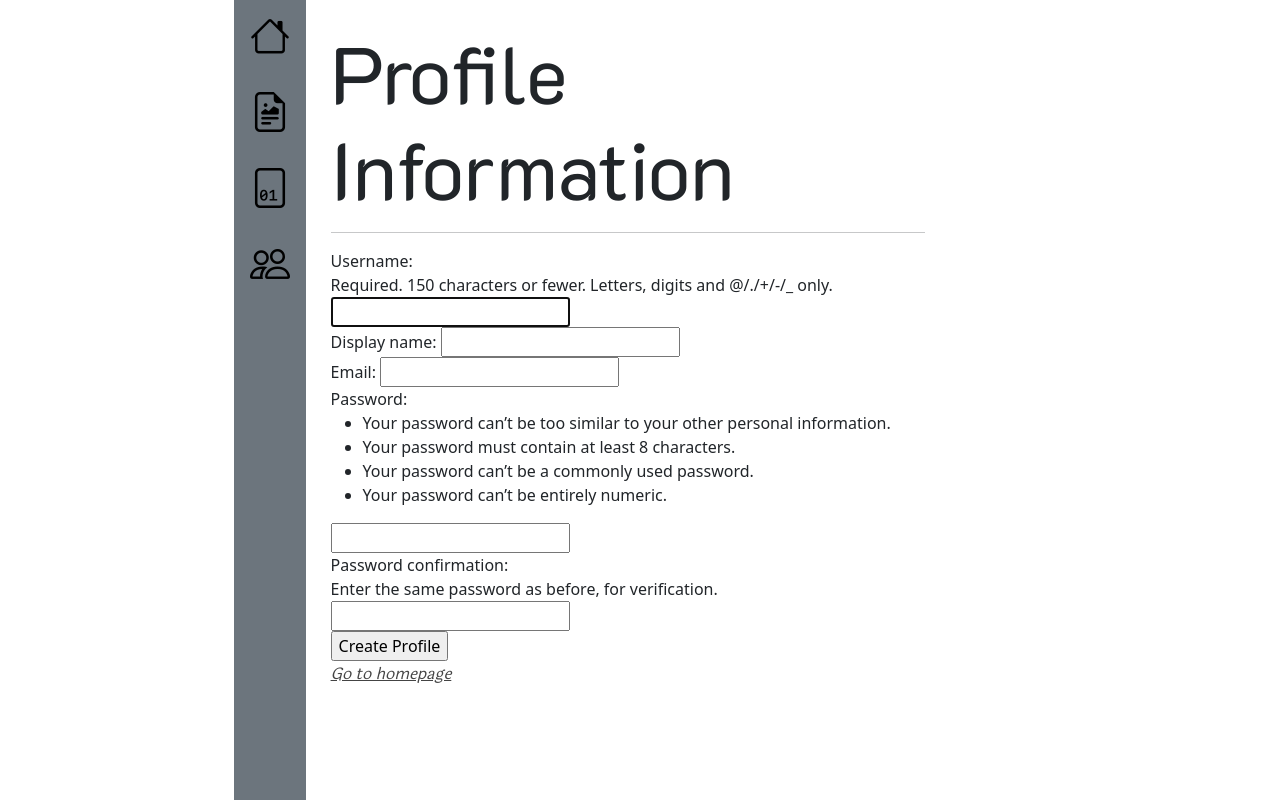
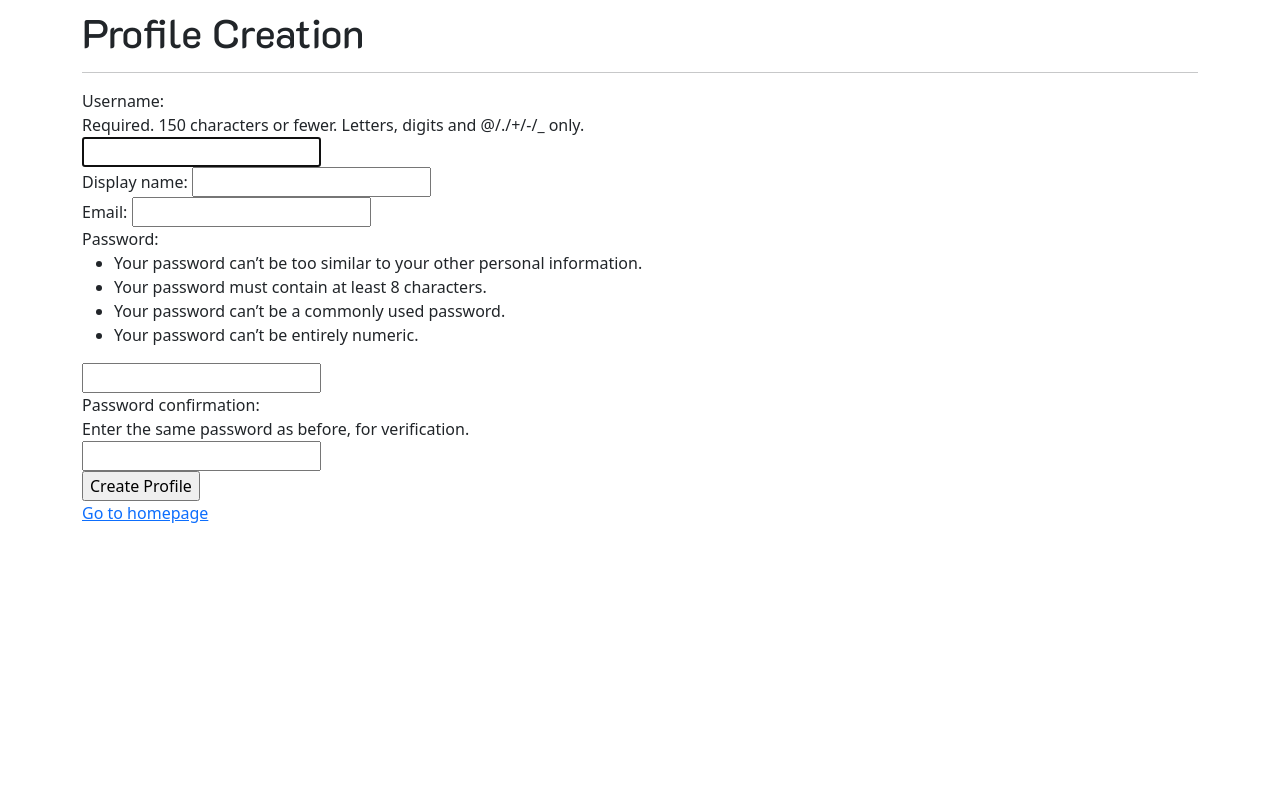
Before and after one commit to aubreyrui/csci42-alice-repository, a Django app: page /profile/create in a window 1280 px wide. Run offline with Django 5.2, Linux system fonts and the light colour scheme; some libraries are stand-ins or nearby versions.

Commit message:
ui update: migrating to google fonts, visual tweaks

```diff
--- a/bitwiseapp/static/css/base.css
+++ b/bitwiseapp/static/css/base.css
@@ -1,9 +1,10 @@
-@font-face {
-    font-family: "K2D";
-    src: url("font/K2D-Regular.ttf");
+@import url('https://fonts.googleapis.com/css2?family=K2D:ital,wght@0,100;0,200;0,300;0,400;0,500;0,600;0,700;0,800;1,100;1,200;1,300;1,400;1,500;1,600;1,700;1,800&display=swap');
+@import url('https://fonts.googleapis.com/css2?family=Roboto:ital,wght@0,100..900;1,100..900&display=swap');
+
+h1, h2, h3, h4, h5, h6 {
+    font-family: "K2D" !important;
 }
 
-@font-face {
-    font-family: "Laila";
-    src: url("font/Laila-Regular.ttf");
+p {
+    font-family: "Roboto" !important;
 }
--- a/bitwiseapp/templates/base.html
+++ b/bitwiseapp/templates/base.html
@@ -14,7 +14,7 @@
 <body>
     <div id="content container-fluid overflow-hidden">
         <div class="row w-100">
-            <div class="col-12 col-sm-2 col-xl-1 px-sm-2 px-0 bg-secondary d-flex sticky-top justify-content-center">
+            <div class="sidebar col-12 col-sm-2 col-xl-1 px-0 bg-secondary d-flex sticky-top justify-content-center" style="padding-left: .5rem !important;">
                 <div class="d-flex flex-sm-column flex-row flex-nowrap bg-secondary align-items-center sticky-top">
                     <ul class="nav nav-pills nav-flush flex-sm-column flex-row flex-nowrap mb-auto mx-auto text-center align-items-center">
                         <li class="nav-item">
@@ -32,7 +32,7 @@
                     </ul>
                 </div>
             </div>
-            <div class="col-sm-10 p-3 min-vh-100">
+            <div class="col p-3 min-vh-100">
                 {% block main %}
                 {% endblock %}
             </div>
--- a/bitwiseapp/templates/index.html
+++ b/bitwiseapp/templates/index.html
@@ -3,7 +3,7 @@
 {% block title %}Bitwise{% endblock %}
 {% block main %}
     {% if request.user.is_authenticated %}
-        <h1>Welcome to Bitwise, <a href="{% url 'accounts:profile_update' request.user.profile.pk %}">{{ request.user.profile.display_name }}</a>!</h1>
+        <h1>Welcome to Bitwise, <a href="{% url 'profile:profile_update' request.user.profile.pk %}">{{ request.user.profile.display_name }}</a>!</h1>
         <form action="{% url 'logout'%}" method="POST">
             {% csrf_token %}
             <button type="submit">LOG OUT</button>
--- a/bitwiseapp/templates/modules/modules_list.html
+++ b/bitwiseapp/templates/modules/modules_list.html
@@ -12,10 +12,10 @@
     {% endif %}
     {% for category in object_list %}
             {% for lesson in category.modules.all %}
-                <div class="card my-4 mx-auto" style="max-width: 1336px;">
+                <div class="card my-4 mx-auto" style="max-width: 1200px;">
                     <div class="row g-0">
                         <div class="col-md-4">
-                            <img src="https://picsum.photos/200" class="img-fluid rounded-start" alt="placeholder" style="width: 100%; max-height: 275px;">
+                            <img src="https://picsum.photos/200" class="img-fluid rounded-start" alt="placeholder" style="width: 100%; max-height: 300px;">
                         </div>
                         <div class="col-md-8 d-flex" style="background-color: #D9D9D9;">
                             <div class="card-body align-self-center mx-4">
@@ -23,7 +23,7 @@
                                 <p class="card-subtitle mb-2 text-muted">By {{ lesson.author }}</p>
                                 <h5>Category: {{ category.name }}</h5>
                                 <div class="card-body">
-                                    Lorem ipsum, dolor sit amet consectetur adipisicing elit. Saepe explicabo a suscipit impedit maiores dolorum similique nesciunt mollitia, omnis quaerat sed delectus quos aut id repudiandae magnam error! Odio nisi natus repellat nulla a fugiat aperiam quam dolores necessitatibus distinctio quaerat labore aut, qui odit eum eveniet nihil quis quasi.
+                                    <p>Lorem ipsum, dolor sit amet consectetur adipisicing elit. Saepe explicabo a suscipit impedit maiores dolorum similique nesciunt mollitia, omnis quaerat sed delectus quos aut id repudiandae magnam error! Odio nisi natus repellat nulla a fugiat aperiam quam dolores necessitatibus distinctio quaerat labore aut, qui odit eum eveniet nihil quis quasi.</p>
                                 </div>
                             </div>
                         </div>
--- a/bitwiseapp/templates/profile_create.html
+++ b/bitwiseapp/templates/profile_create.html
@@ -1,17 +1,16 @@
-{% extends "base.html" %}
 {% load static %}
-
-{% block title %}
-Bitwise | Create Profile
-{% endblock title %}
-
-{% block scripts %}
-<link rel="stylesheet" href="{% static 'css/login.css' %}">
-{% endblock %}
-
-{% block main %}
+<!DOCTYPE html>
+<html lang="en">
+<head>
+    <meta charset="utf-8">
+    <meta name="viewport" content="width=device-width, initial-scale=1">
+    <title>{% block title %}Bitwise | Create Profile{% endblock %}</title>
+    <link href="https://cdn.jsdelivr.net/npm/bootstrap@5.3.3/dist/css/bootstrap.min.css" rel="stylesheet" integrity="sha384-QWTKZyjpPEjISv5WaRU9OFeRpok6YctnYmDr5pNlyT2bRjXh0JMhjY6hW+ALEwIH" crossorigin="anonymous">
+    <link rel="stylesheet" href="{% static 'css/base.css' %}">
+</head>
+<body>
   <div class="container my-2">
-  <h1>Profile Information</h1>
+    <h1>Profile Creation</h1>
     <hr />
     <form method="POST">
       {% csrf_token %} {{ form }}
@@ -19,4 +18,5 @@ Bitwise | Create Profile
     </form>
     <a href="{% url 'bitwise:index' %}">Go to homepage</a>
   </div>
-{% endblock main %}
+</body>
+</html>
--- a/bitwiseapp/templates/registration/login.html
+++ b/bitwiseapp/templates/registration/login.html
@@ -9,8 +9,8 @@
   <body>
     <header> </header>
     <div class="container text-center my-5">
-      <h1>LOGIN</h1>
-      <form method="POST">
+      <h1 class="mb-5">LOGIN</h1>
+      <form method="POST" class="lead">
         {% csrf_token %} {{ form.as_p }}
         <button type="submit">Login</button>
       </form>
```
Also changed, not shown: bitwiseapp/accounts/views.py (+4 -4 lines), bitwiseapp/static/css/font/K2D-Regular.ttf (deleted), bitwiseapp/static/css/font/Laila-Regular.ttf (deleted). Lines whose indentation alone changed are shown as unchanged.
